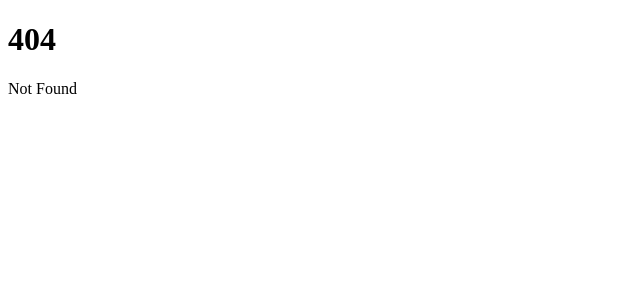
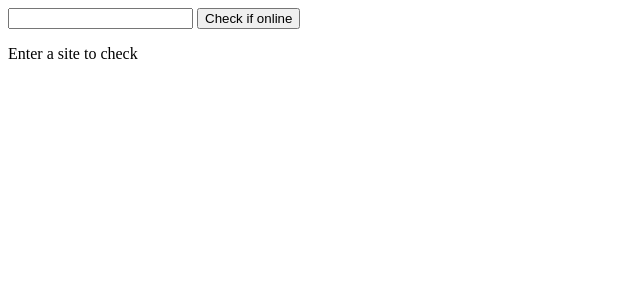
Before and after one commit to WebSnifferHQ/WebSniffer, a SvelteKit app: page /is_it_online in a window 1280 px wide. Before the commit this address had no page. Shown: the top 300 px of the page, without its empty margins (0-640 px from the left). Built offline with nearby package versions, Linux system fonts and the light colour scheme.

Commit message:
added the 'is it online' feature

```diff
--- a/package.json
+++ b/package.json
@@ -27,6 +27,7 @@
 	},
 	"type": "module",
 	"dependencies": {
+		"is-reachable": "^5.2.1",
 		"whois": "^2.13.9"
 	}
 }
--- a/src/routes/+page.svelte
+++ b/src/routes/+page.svelte
@@ -1 +1,2 @@
 <a href="/whois">Who is</a>
+<a href="/is_it_online">Is it online</a>
--- /dev/null
+++ b/src/routes/is_it_online/+page.server.js
@@ -0,0 +1,11 @@
+import { invalid } from '@sveltejs/kit';
+
+export const actions = {
+    default: async (event) => {
+        //const dnsPromises = require('node:dns').promises;
+        const formData = await event.request.formData();
+        const url = formData.get('url');
+        const isReachable = await import('is-reachable');
+        return await isReachable.default(url);
+    }
+}
--- /dev/null
+++ b/src/routes/is_it_online/+page.svelte
@@ -0,0 +1,33 @@
+<script>
+    import { enhance } from '$app/forms';
+
+    export let form;
+
+    $: message = getMessage(form);
+
+    function getMessage(state) {
+        let tempMessage = "";
+        switch(state) {
+            case true: {
+                tempMessage = "The site is online";
+                break;
+            }
+            case false: {
+                tempMessage = "The site is offline";
+                break;
+            }
+            default: {
+                tempMessage = "Enter a site to check";
+            }
+        }
+        return tempMessage;
+    }
+</script>
+
+<div>
+    <form method="post" use:enhance>
+        <input name="url"/>
+        <button type="submit">Check if online</button>
+    </form>
+    <p>{message}</p>
+</div>
```
Also changed, not shown: 1 other file (tests, documents, lock files or other folders).
